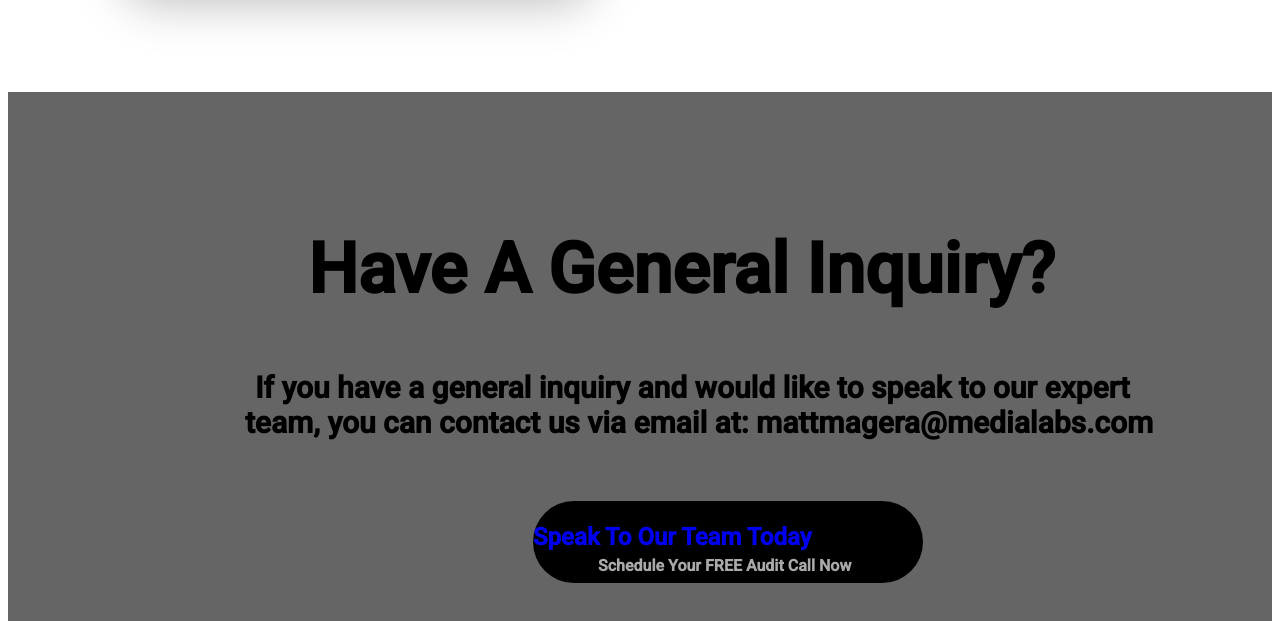
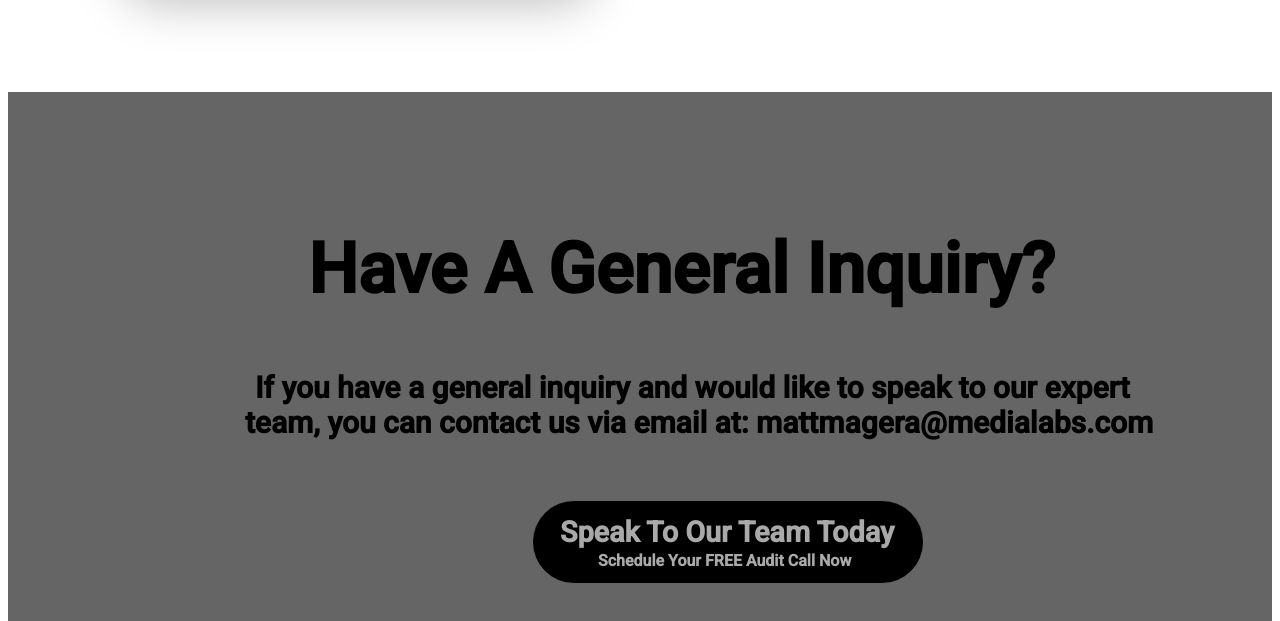
Before and after one commit to Bomuh/MediaLabs, a plain HTML site: page index.html in a window 1280 px wide. Shown: the part 2316-2937 px from the top of the page. Drawn offline with Linux system fonts and the light colour scheme; files whose address does not match are found by name; a web font is replaced by a local one.

Commit message:
Update style.css

```diff
--- a/style.css
+++ b/style.css
@@ -190,12 +190,12 @@
     text-decoration: none;
 }
 
-/* .schedule-call-8 {
+.schedule-call-8 {
     color: darkgrey;
     margin-top: 15px;
     margin-left: 60px;
     transform: scale(1.2);
-} */
+}
 
 .schedule-call-9 {
     font-size: medium;
```
